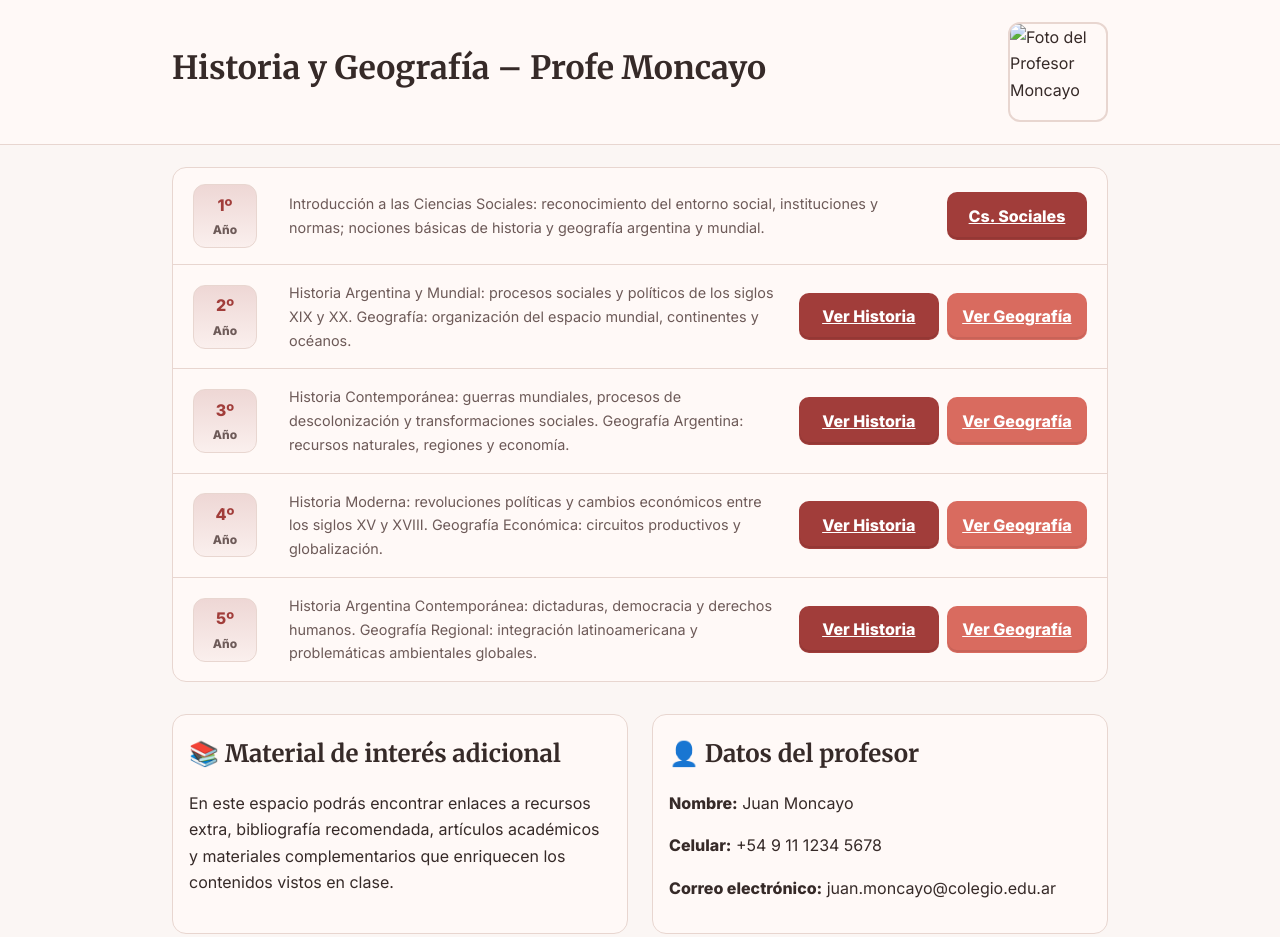
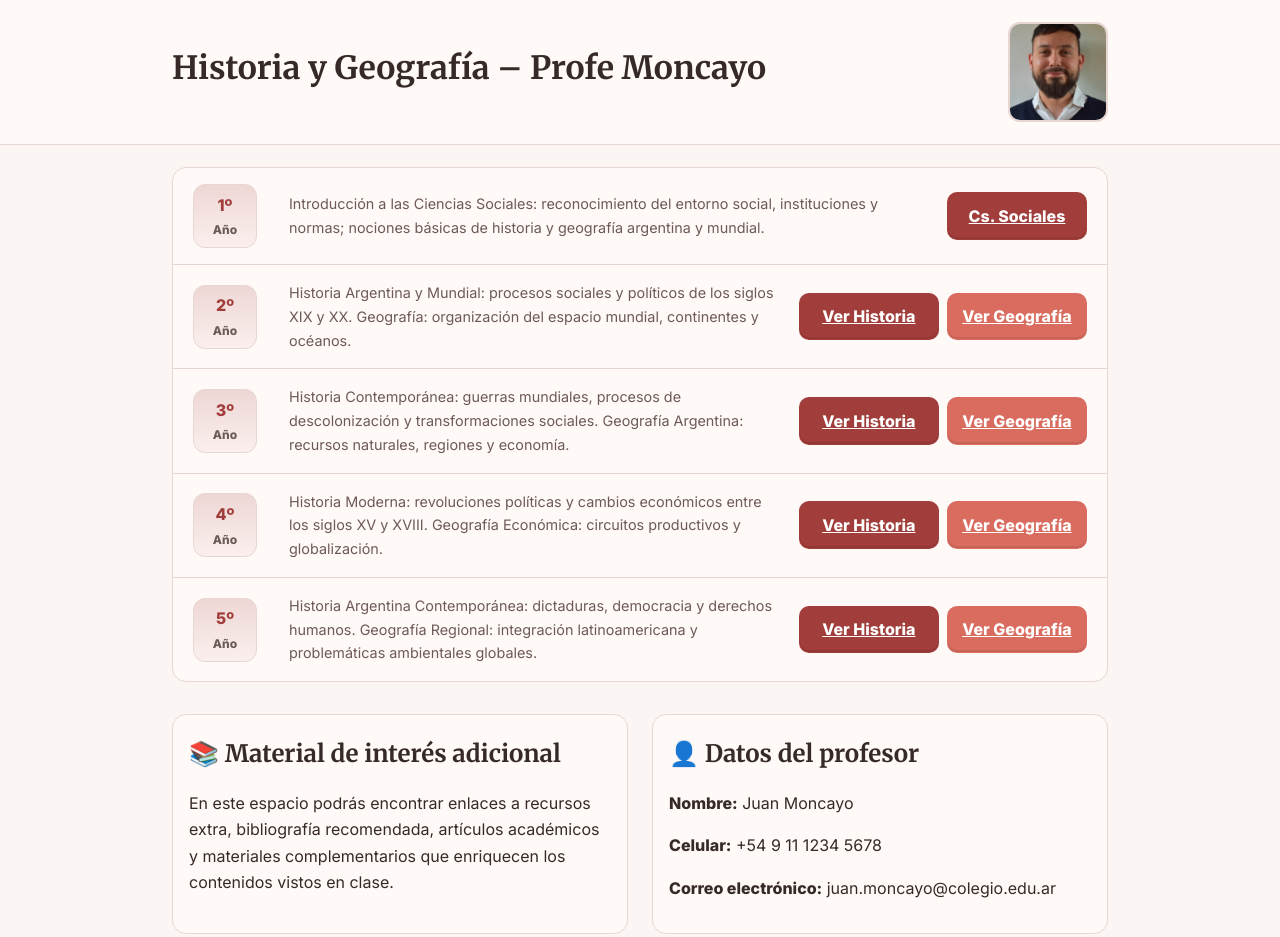
Before and after one commit to historiamoncayo/bloghistoria, a plain HTML site: page index.html in a window 1280 px wide. Shown: the top 937 px of the page. Drawn offline with Linux system fonts and the light colour scheme.

Commit message:
Update index.html

```diff
--- a/index.html
+++ b/index.html
@@ -3,7 +3,7 @@
 <head>
   <meta charset="utf-8">
   <meta name="viewport" content="width=device-width,initial-scale=1">
-  <title>Profe Moncayo - Historia y Geografía</title>
+  <title>Historia y Geografía – Profe Moncayo</title>
   <link rel="preconnect" href="https://fonts.gstatic.com" crossorigin>
   <link href="https://fonts.googleapis.com/css2?family=Inter:wght@400;600;800&family=Merriweather:wght@700;900&display=swap" rel="stylesheet">
   <style>
@@ -77,7 +77,8 @@
     <div class="wrap">
       <div class="header-flex">
         <h1>Historia y Geografía – Profe Moncayo</h1>
-        <img src="assets/img/profe-moncayo.jpg" alt="Foto del Profesor Moncayo">
+        <!-- Imagen desde la raíz -->
+        <img src="./profe-moncayo.jpg" alt="Foto del Profesor Moncayo">
       </div>
     </div>
   </header>
```
